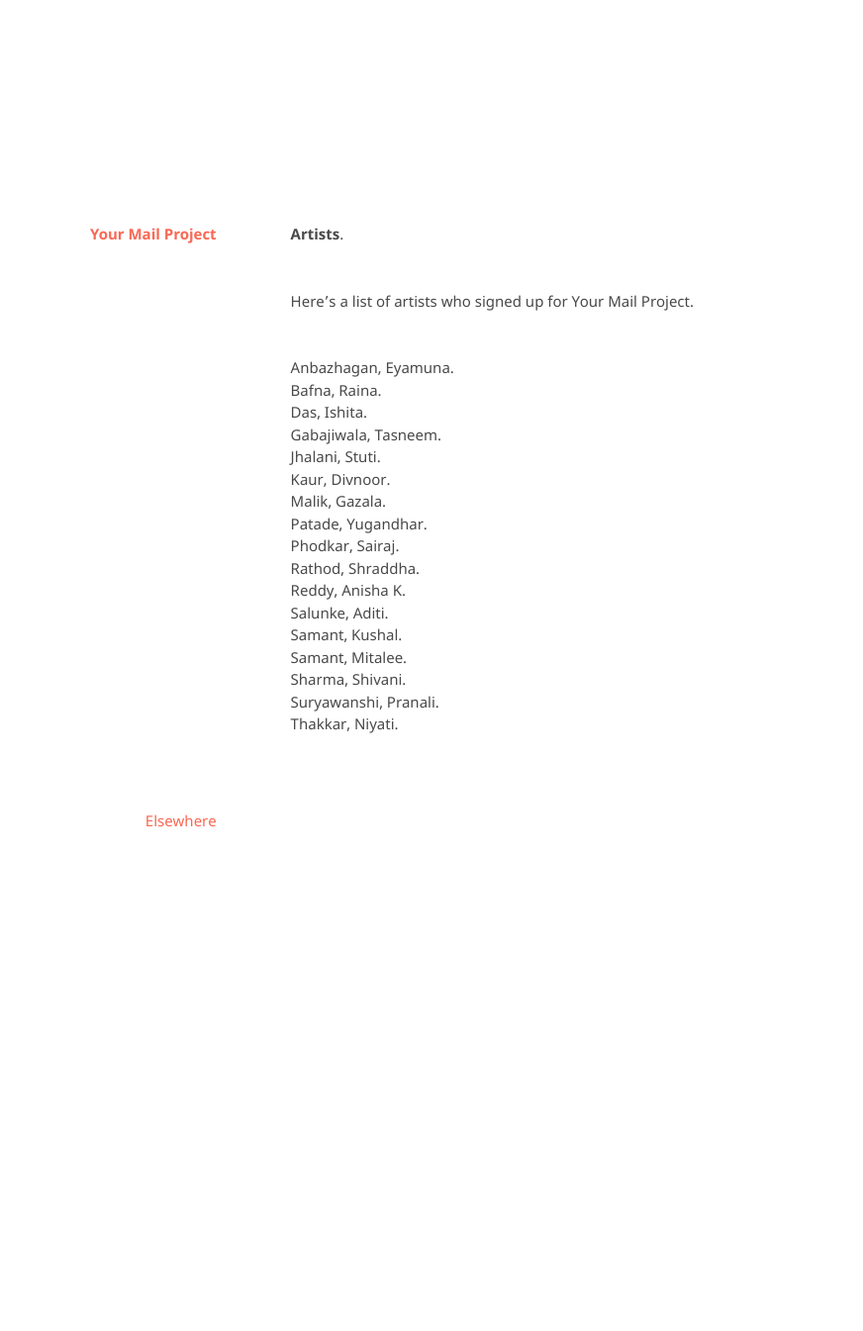
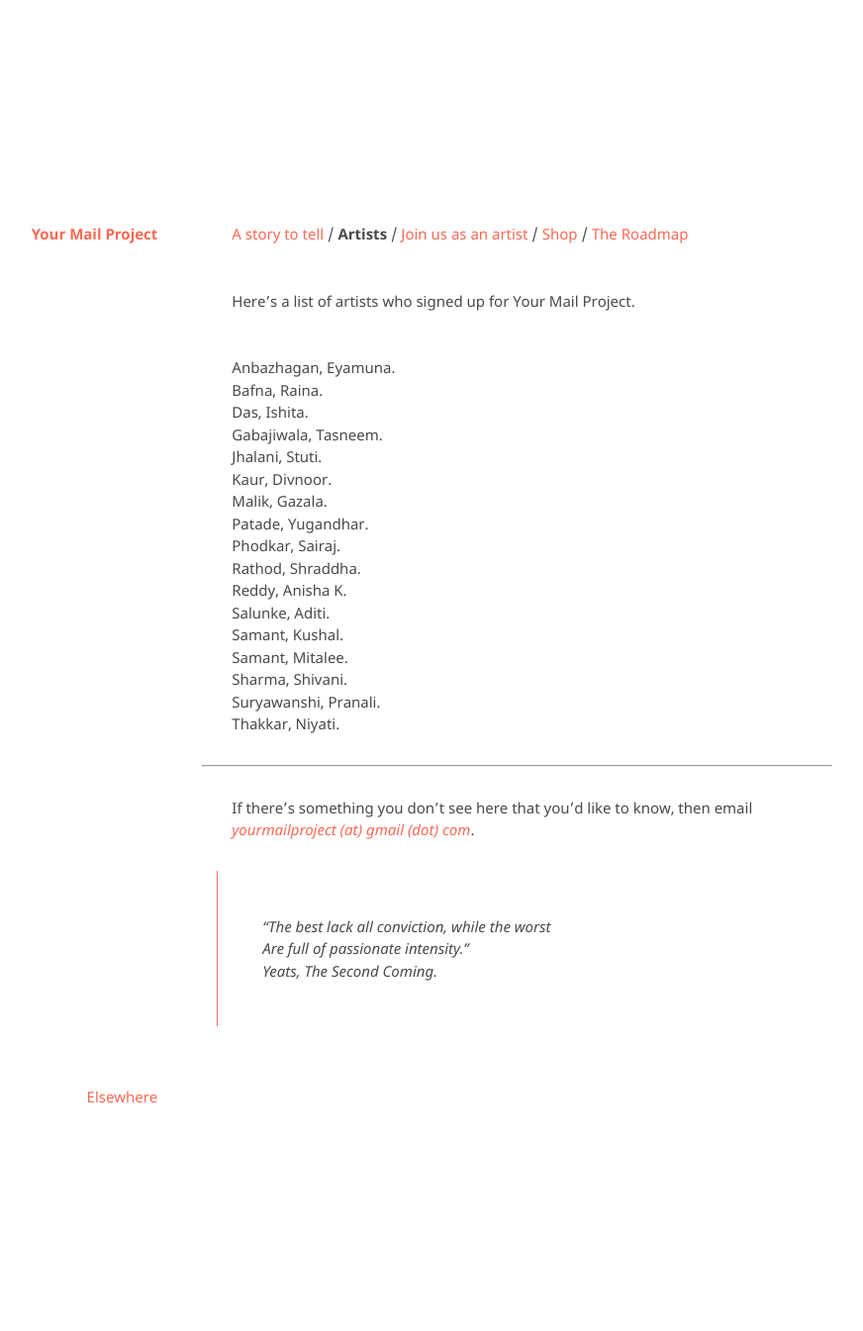
Before and after one commit to kvshvlin/yourmailproject, a Jekyll site: the page built from artists.md, in a window 1280 px wide. Shown: the whole page at 99% size, without its empty margins (244-1116 px from the left). Built offline with Jekyll 4.4.1, drawn with Linux system fonts in a browser that asks for light colours; our own code applies the rules of GitHub Pages for plain Markdown files; before the commit the page ends 1065 px from its top, so only the background shows below that.

Commit message:
Update artists.md

```diff
--- a/artists.md
+++ b/artists.md
@@ -1,4 +1,4 @@
-**Artists**.
+<a href="https://kvshvl.in/yourmailproject">A story to tell</a> / **Artists** / <a href="https://kvshvl.in/yourmailproject/joinusasanartist.html">Join us as an artist</a> / <a href="https://kvshvl.in/yourmailproject/shop.html">Shop</a> / <a href="https://kvshvl.in/yourmailproject/roadmap.html" target="_blank">The Roadmap</a>
 
 Here's a list of artists who signed up for Your Mail Project.
 
@@ -19,3 +19,12 @@
 Sharma, Shivani.
 Suryawanshi, Pranali.
 Thakkar, Niyati.
+
+***
+
+If there’s something you don’t see here that you’d like to know, then email
+[_yourmailproject (at) gmail (dot) com_](mailto:yourmailproject@gmail.com).
+
+> "The best lack all conviction, while the worst
+> Are full of passionate intensity."
+> Yeats, The Second Coming.
```
